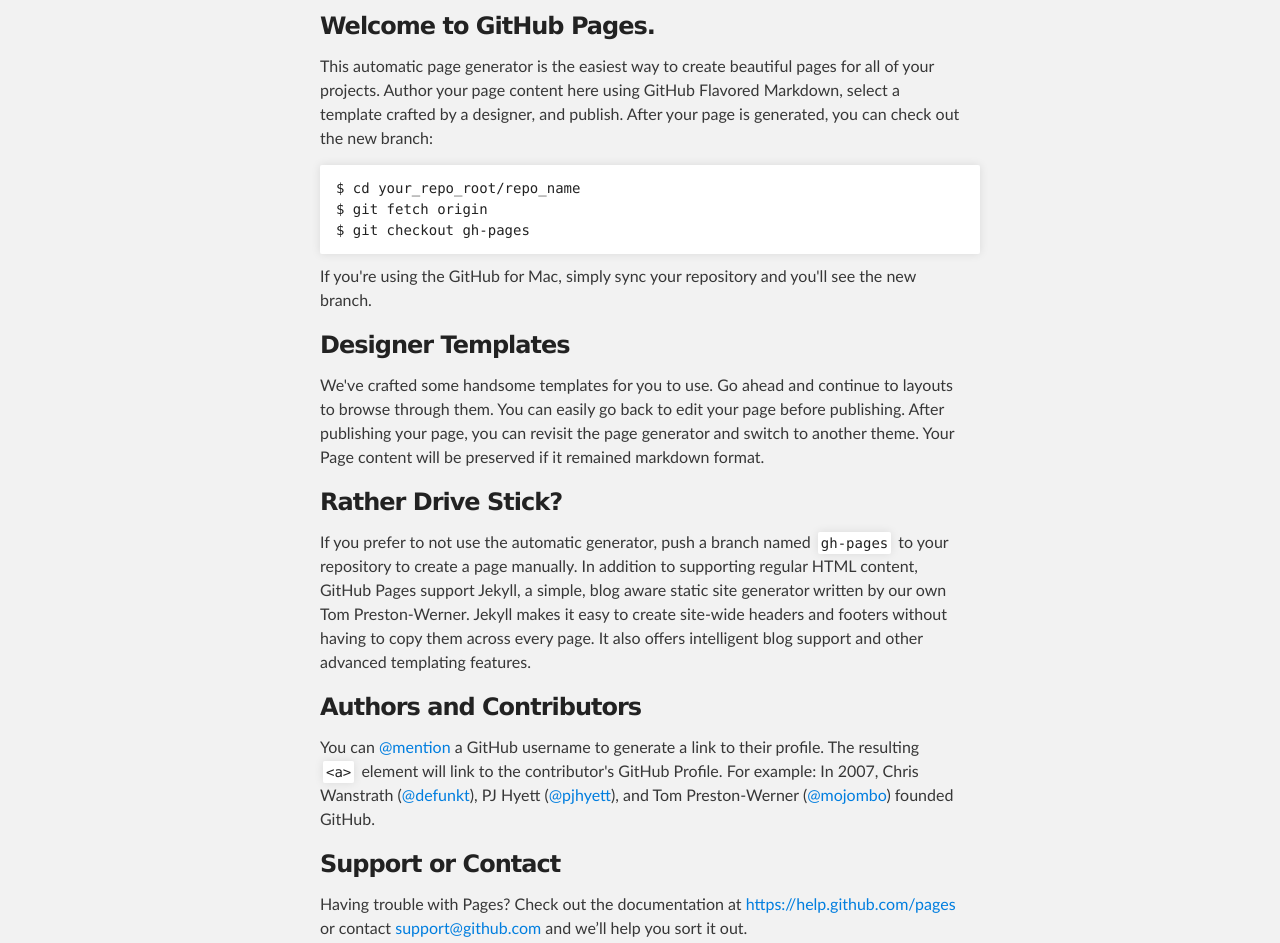
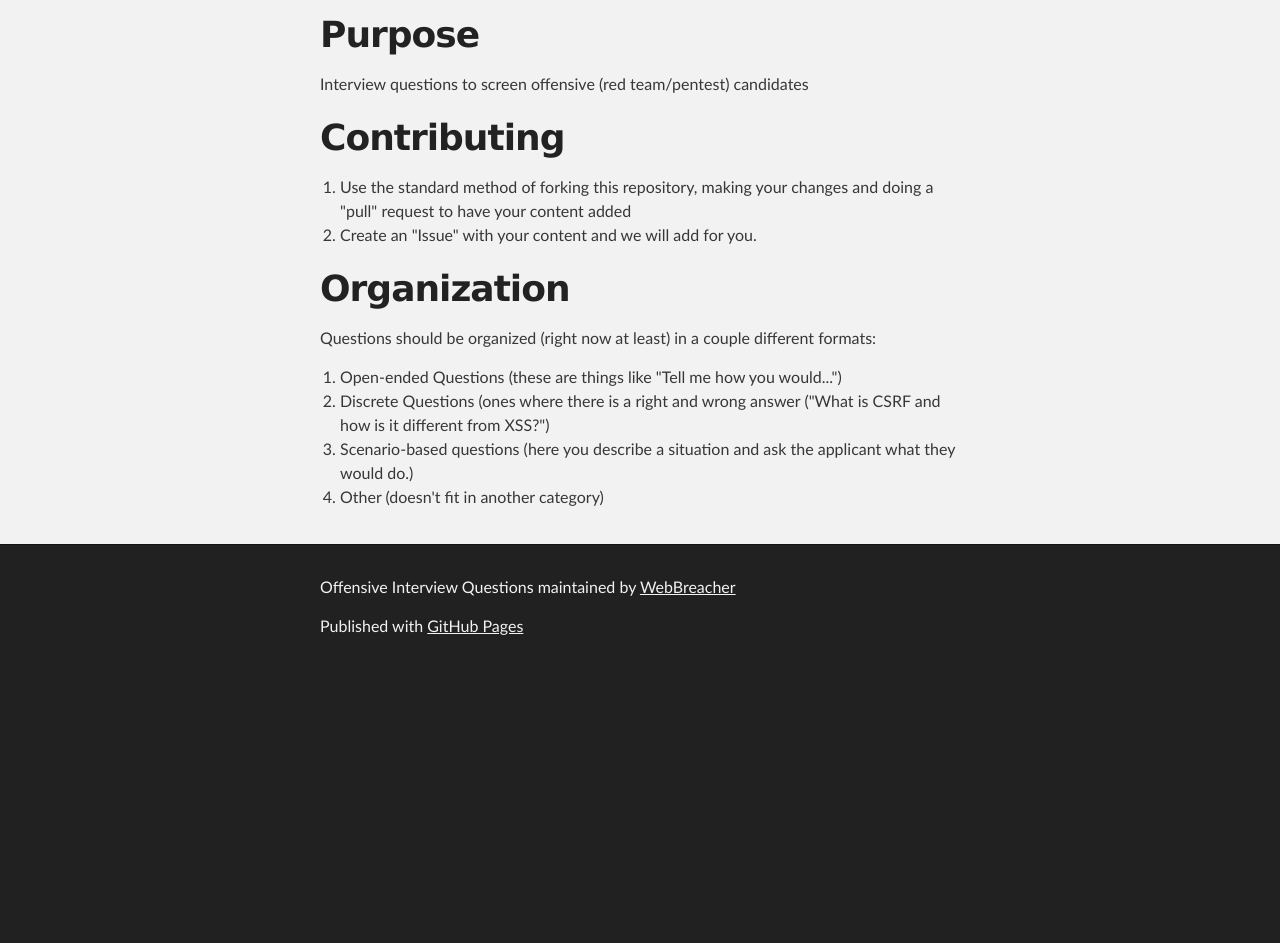
Before and after one commit to WebBreacher/offensiveinterview, a plain HTML site: page index.html in a window 1280 px wide. Shown: the part 351-1294 px from the top of the page. After the commit the page ends 1024 px from the top, so only its background shows below. Drawn offline with Linux system fonts and the light colour scheme.

```diff
--- a/index.html
+++ b/index.html
@@ -31,37 +31,30 @@
     <!-- MAIN CONTENT -->
     <div id="main_content_wrap" class="outer">
       <section id="main_content" class="inner">
-        <h3>
-<a id="welcome-to-github-pages" class="anchor" href="#welcome-to-github-pages" aria-hidden="true"><span class="octicon octicon-link"></span></a>Welcome to GitHub Pages.</h3>
+        <h1>
+<a id="purpose" class="anchor" href="#purpose" aria-hidden="true"><span class="octicon octicon-link"></span></a>Purpose</h1>
 
-<p>This automatic page generator is the easiest way to create beautiful pages for all of your projects. Author your page content here using GitHub Flavored Markdown, select a template crafted by a designer, and publish. After your page is generated, you can check out the new branch:</p>
+<p>Interview questions to screen offensive (red team/pentest) candidates</p>
 
-<pre><code>$ cd your_repo_root/repo_name
-$ git fetch origin
-$ git checkout gh-pages
-</code></pre>
+<h1>
+<a id="contributing" class="anchor" href="#contributing" aria-hidden="true"><span class="octicon octicon-link"></span></a>Contributing</h1>
 
-<p>If you're using the GitHub for Mac, simply sync your repository and you'll see the new branch.</p>
+<ol>
+<li>Use the standard method of forking this repository, making your changes and doing a "pull" request to have your content added</li>
+<li>Create an "Issue" with your content and we will add for you.</li>
+</ol>
 
-<h3>
-<a id="designer-templates" class="anchor" href="#designer-templates" aria-hidden="true"><span class="octicon octicon-link"></span></a>Designer Templates</h3>
+<h1>
+<a id="organization" class="anchor" href="#organization" aria-hidden="true"><span class="octicon octicon-link"></span></a>Organization</h1>
 
-<p>We've crafted some handsome templates for you to use. Go ahead and continue to layouts to browse through them. You can easily go back to edit your page before publishing. After publishing your page, you can revisit the page generator and switch to another theme. Your Page content will be preserved if it remained markdown format.</p>
+<p>Questions should be organized (right now at least) in a couple different formats:</p>
 
-<h3>
-<a id="rather-drive-stick" class="anchor" href="#rather-drive-stick" aria-hidden="true"><span class="octicon octicon-link"></span></a>Rather Drive Stick?</h3>
-
-<p>If you prefer to not use the automatic generator, push a branch named <code>gh-pages</code> to your repository to create a page manually. In addition to supporting regular HTML content, GitHub Pages support Jekyll, a simple, blog aware static site generator written by our own Tom Preston-Werner. Jekyll makes it easy to create site-wide headers and footers without having to copy them across every page. It also offers intelligent blog support and other advanced templating features.</p>
-
-<h3>
-<a id="authors-and-contributors" class="anchor" href="#authors-and-contributors" aria-hidden="true"><span class="octicon octicon-link"></span></a>Authors and Contributors</h3>
-
-<p>You can <a href="https://github.com/blog/821" class="user-mention">@mention</a> a GitHub username to generate a link to their profile. The resulting <code>&lt;a&gt;</code> element will link to the contributor's GitHub Profile. For example: In 2007, Chris Wanstrath (<a href="https://github.com/defunkt" class="user-mention">@defunkt</a>), PJ Hyett (<a href="https://github.com/pjhyett" class="user-mention">@pjhyett</a>), and Tom Preston-Werner (<a href="https://github.com/mojombo" class="user-mention">@mojombo</a>) founded GitHub.</p>
-
-<h3>
-<a id="support-or-contact" class="anchor" href="#support-or-contact" aria-hidden="true"><span class="octicon octicon-link"></span></a>Support or Contact</h3>
-
-<p>Having trouble with Pages? Check out the documentation at <a href="https://help.github.com/pages">https://help.github.com/pages</a> or contact <a href="mailto:support@github.com">support@github.com</a> and we’ll help you sort it out.</p>
+<ol>
+<li>Open-ended Questions (these are things like "Tell me how you would...")</li>
+<li>Discrete Questions (ones where there is a right and wrong answer ("What is CSRF and how is it different from XSS?")</li>
+<li>Scenario-based questions (here you describe a situation and ask the applicant what they would do.)</li>
+<li>Other (doesn't fit in another category)</li>
+</ol>
       </section>
     </div>
 
```
Also changed, not shown: params.json (+1 -1 lines).
